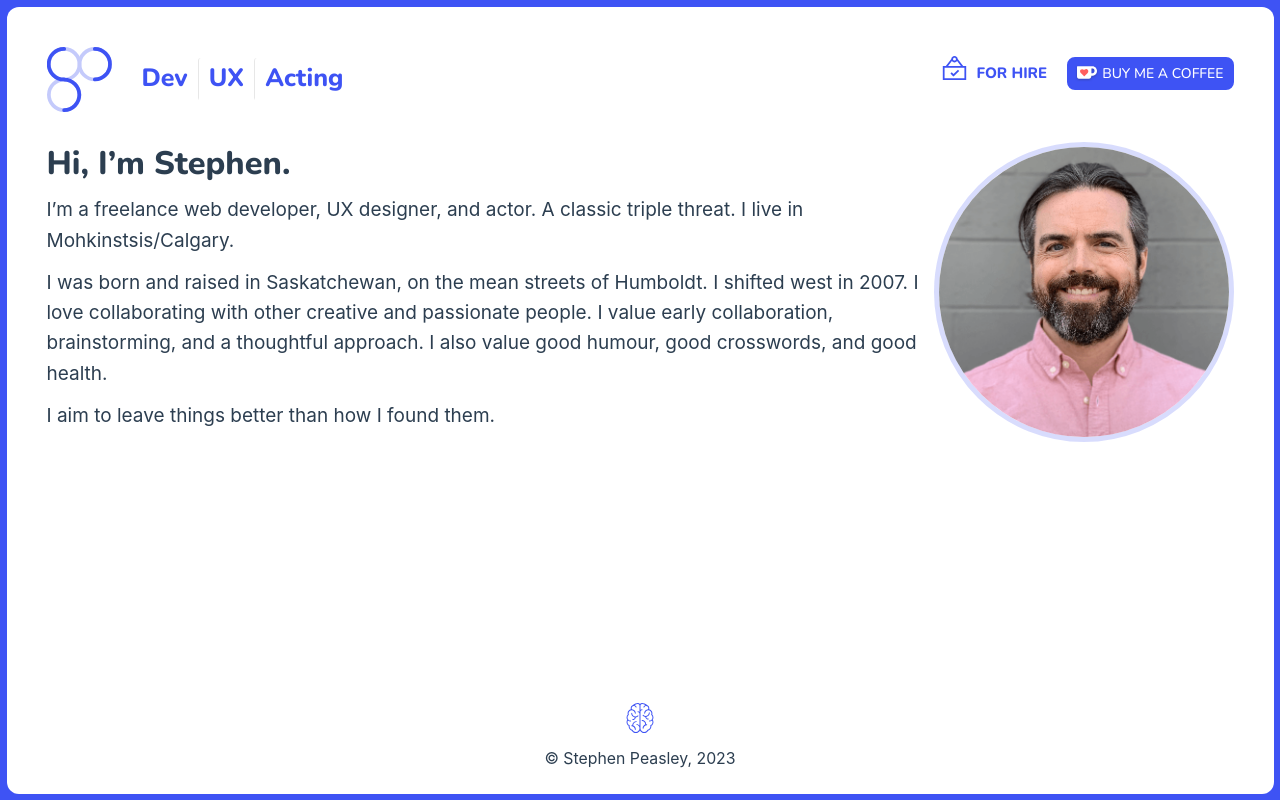
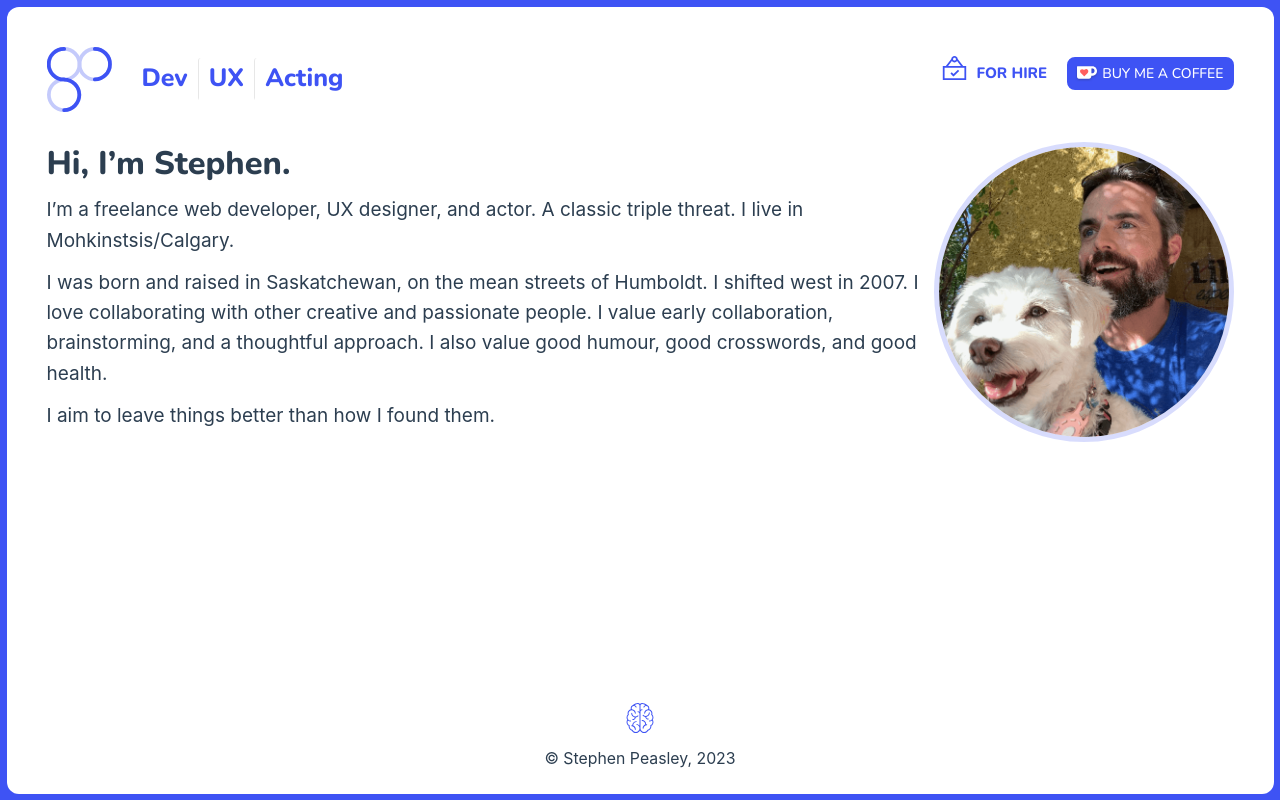
Before and after one commit to speasley/stephenpeasley, a Vue app: page / in a window 1280 px wide. Built offline with nearby package versions, Linux system fonts and the light colour scheme.

Commit message:
feat: add a couple of new images

```diff
--- a/src/components/SImage.vue
+++ b/src/components/SImage.vue
@@ -7,10 +7,22 @@
       src="/stephen-acting.png"
     />
     <img
-      v-else
+      v-if="mode == 'dev'"
       alt="Stephen with a grisled beard, smiling in front of a grey brick wall"
       :class="['stephen', mode]"
       src="/stephen.png"
+    />
+    <img
+      v-if="mode == 'home'"
+      alt="Stephen with a grisled beard, smiling, looking into the distance with a small, white Maltipoo"
+      :class="['stephen', mode]"
+      src="/stephen-lily.png"
+    />
+    <img
+      v-if="mode == 'ux'"
+      alt="Stephen in a buttoned plaid shirt, standing in front of a street sign that says Peasley Road"
+      :class="['stephen', mode]"
+      src="/stephen-ux.png"
     />
   </figure>
 </template>
```
Also changed, not shown: public/stephen-lily.png (added), public/stephen-ux.png (added).
